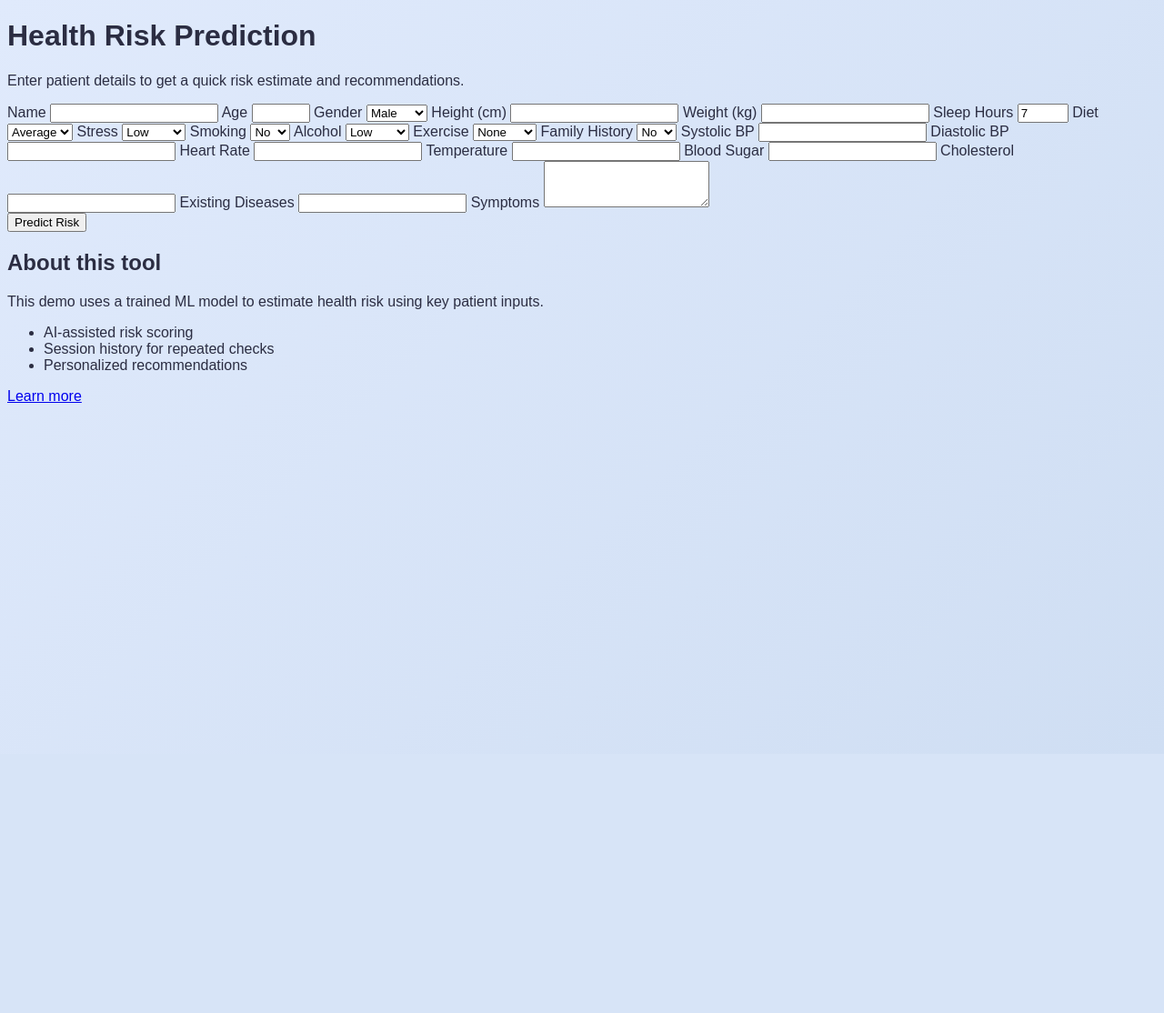
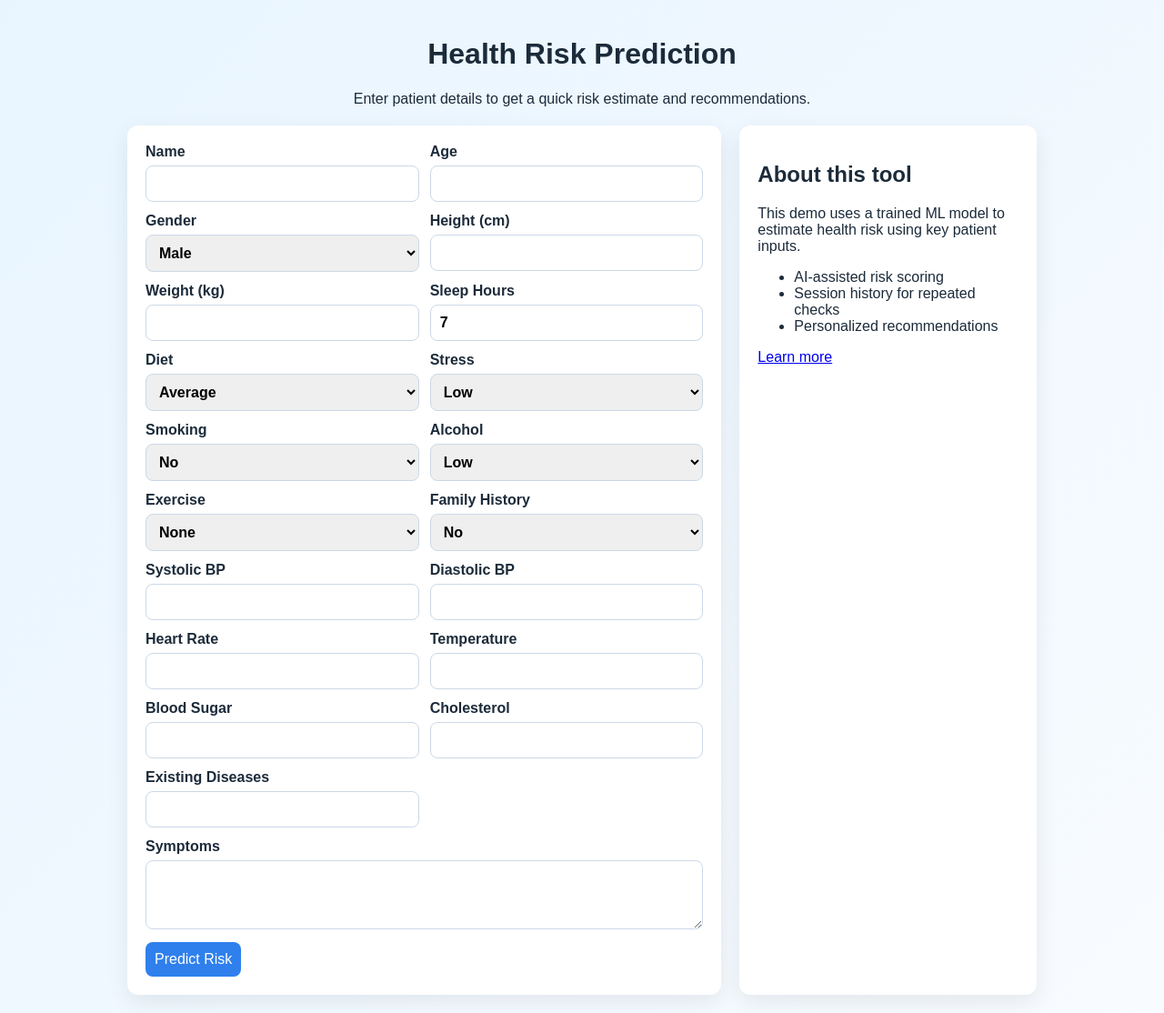
Before and after one commit to Pranavcoder7019/Healthcare-Disease-Prediction-and-Web-Application, a Flask app: page / in a window 1280 px wide. Shown: the whole page at 91% size. Before the commit the page ends 443 px from the top, so only its background shows below. Run offline with Flask 3, Linux system fonts and the light colour scheme.

```diff
--- a/static/style.css
+++ b/static/style.css
@@ -1,44 +1,85 @@
-/* Premium glassmorphic styling system */
-:root {
-    --primary-color: #4361ee;
-    --background-color: #f8f9fa;
-    --card-background: rgba(255, 255, 255, 0.7);
-}
 body {
-    background: linear-gradient(135deg, #e0eafc, #cfdef3);
-    font-family: 'Outfit', sans-serif;
-    color: #2b2d42;
-    min-height: 100vh;
-}
-.glass-panel {
-    background: var(--card-background);
-    backdrop-filter: blur(10px);
-    border: 1px solid rgba(255, 255, 255, 0.25);
-    border-radius: 16px;
-    box-shadow: 0 8px 32px 0 rgba(31, 38, 135, 0.1);
-    transition: transform 0.3s ease;
-}
-.glass-panel:hover {
-    transform: translateY(-5px);
+    font-family: Arial, sans-serif;
+    margin: 0;
+    padding: 20px;
+    background: linear-gradient(135deg, #e8f5ff, #f8fbff);
+    color: #1c2b3a;
 }
 
-@media print {
-    body {
-        background: #fff;
-        color: #000;
-    }
-    .no-print, .nav-bar, button {
-        display: none !important;
-    }
-    .glass-panel {
-        border: none;
-        box-shadow: none;
-        backdrop-filter: none;
+.container {
+    max-width: 1000px;
+    margin: auto;
+}
+
+.hero {
+    text-align: center;
+    margin-bottom: 20px;
+}
+
+.grid {
+    display: grid;
+    grid-template-columns: 2fr 1fr;
+    gap: 20px;
+}
+
+.panel {
+    background: white;
+    border-radius: 12px;
+    padding: 20px;
+    box-shadow: 0 8px 24px rgba(0, 0, 0, 0.08);
+}
+
+.field-grid {
+    display: grid;
+    grid-template-columns: repeat(2, minmax(0, 1fr));
+    gap: 12px;
+}
+
+label {
+    display: flex;
+    flex-direction: column;
+    gap: 6px;
+    font-weight: 600;
+}
+
+input, select, textarea, button {
+    font: inherit;
+    padding: 10px;
+    border-radius: 8px;
+    border: 1px solid #ccd8e7;
+}
+
+button, .button-link {
+    display: inline-block;
+    margin-top: 14px;
+    text-decoration: none;
+    background: #2f80ed;
+    color: white;
+    border: none;
+    cursor: pointer;
+}
+
+button:hover, .button-link:hover {
+    background: #1f6fd1;
+}
+
+.full {
+    grid-column: 1 / -1;
+}
+
+.alert {
+    padding: 10px;
+    border-radius: 8px;
+    margin-bottom: 10px;
+}
+
+.alert.error {
+    background: #ffe3e3;
+    color: #a01212;
+}
+
+@media (max-width: 760px) {
+    .grid, .field-grid {
+        grid-template-columns: 1fr;
     }
 }
-
-[data-theme="dark"] {
-    --background-color: #121212;
-    --card-background: rgba(30, 30, 30, 0.7);
-    --primary-color: #70e000;
-}
```
Also changed, not shown: 1 other file.
